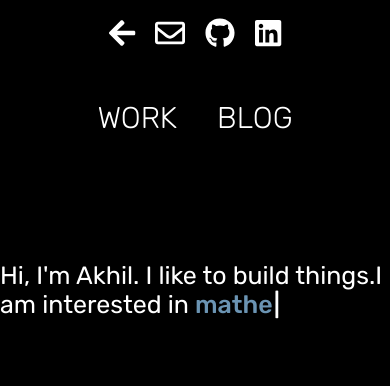
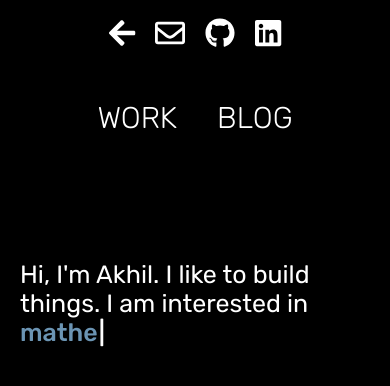
Before and after one commit to babu-akhil/babu-akhil.github.io, a React (Create React App) app: page / in a window 390 px wide. Shown: the top 386 px of the page. Built offline with nearby package versions, Linux system fonts and the light colour scheme.

Commit message:
minor css change

```diff
--- a/src/App.css
+++ b/src/App.css
@@ -134,7 +134,8 @@ body {
 {
   .intro {
     font-size: 30px;
-    margin-left: 0px;
+    margin-left: 20px;
+    margin-right: 20px;
   }
   .Navbar ul{
     font-size: 30px;
--- a/src/App.js
+++ b/src/App.js
@@ -13,7 +13,7 @@ let interests = [ "<span style = 'color: #99d3ff'>programming</span>",
     <div className = 'intro'>
       <div className = 'text'>
       Hi, I'm Akhil. <br></br>
-      I like to build things.<br></br>
+      I like to build things. <br></br>
       I am interested in <br></br><Typewriter options = {{strings: interests, autoStart: true, loop: true, wrapperClassName: 'typewriter', pauseFor: 1000}} /> <br></br>
       </div>
     </div>
```
Also changed, not shown: 2 other files (tests, documents, lock files or other folders).
